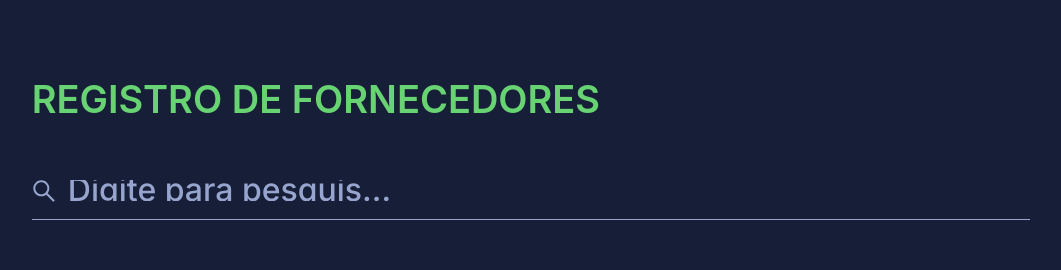
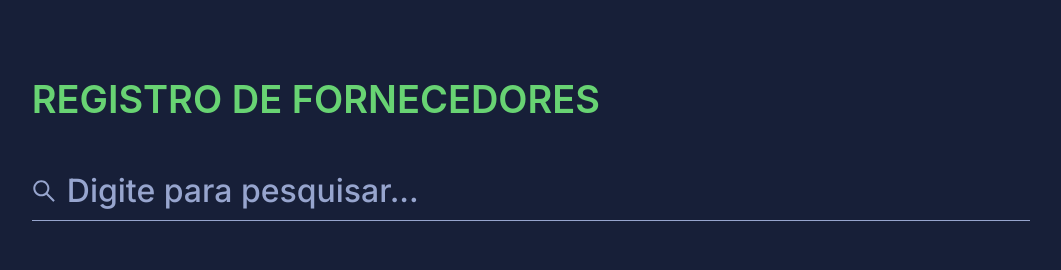
Before and after one commit to jairo-sousa/suppliers_registration, a React (Vite) app: page / in a window 1280 px wide. Shown: the top 270 px of the page, without its empty margins (109-1170 px from the left). Built offline with nearby package versions, Linux system fonts and the light colour scheme; no server answers.

Commit message:
hotfix: fix searchBar size

```diff
--- a/src/styles/suppliers.css
+++ b/src/styles/suppliers.css
@@ -112,7 +112,7 @@ label {
 
 /* ANTD FIXES */
 
-.ant-input-affix-wrapper {
+.ant-input-affix-wrapper.dataInput {
     font-size: 16px;
 
     padding: 17px 11px;
```
